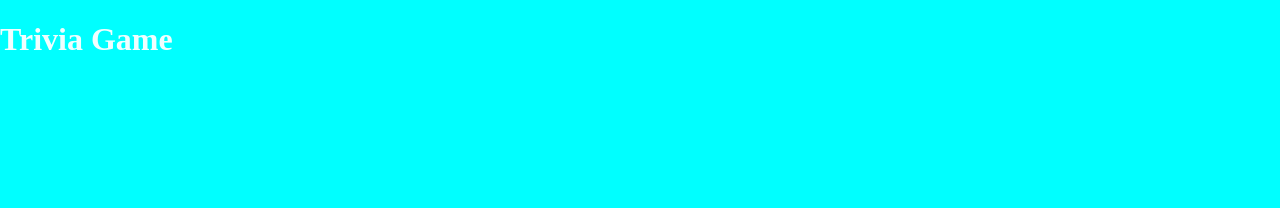
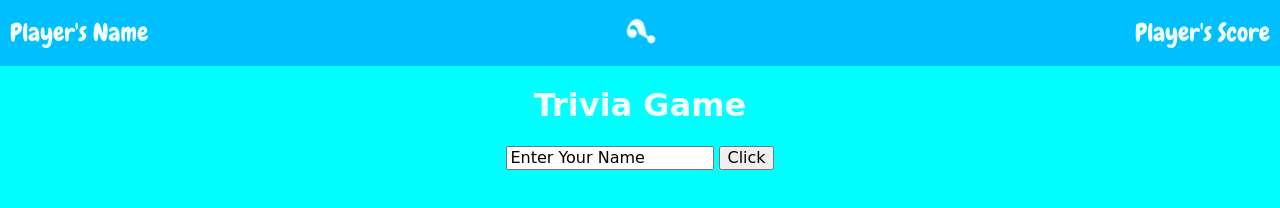
Before and after one commit to K0LdW0rLd/Trivia-Game, a plain HTML site: page index.html in a window 1280 px wide. Drawn offline with Linux system fonts and the light colour scheme; a web font is replaced by a local one.

Commit message:
Added top nav and added input to change player name with submit

```diff
--- a/CSS/style.css
+++ b/CSS/style.css
@@ -1,4 +1,30 @@
 body {
   background-color: aqua;
   color: azure;
+  font-family: 'Fredericka the Great', cursive;
+  text-align: center;
 }
+.logo {
+  font-size: 40px;
+  font-weight: bold;
+  font-family: 'Abril Fatface', cursive;
+  animation: rotation 6s infinite linear;
+}
+.nav {
+  background-color: deepskyblue;
+  padding: 10px;
+  font-size: 25px;
+  display: flex;
+  justify-content: space-between;
+  align-items: center;
+  font-family: 'Chewy', cursive;
+}
+
+@keyframes rotation {
+  from {
+    transform: rotate(0deg);
+  }
+  to {
+    transform: rotate(359deg);
+  }
+}
--- a/index.html
+++ b/index.html
@@ -3,16 +3,27 @@
   <head>
     <meta charset="utf-8">
     <link rel="stylesheet" href="CSS/normalize.css">
+    <link href="https://fonts.googleapis.com/css?family=Abril+Fatface|Chewy|Fredericka+the+Great&display=swap" rel="stylesheet">
     <link rel="stylesheet" href="CSS/style.css">
     <title>Trivia Game</title>
   </head>
   <body>
     <header>
-
+      <section class = 'nav'>
+        <div id="playerName">Player's Name</div>
+        <div class="logo">?</div>
+        <div id='playerScore'>Player's Score</div>
+      </section>
     </header>
     <body>
       <section class='title'>
         <h1>Trivia Game</h1>
+      </section>
+      <section class='game'>
+        <form id="form" action="index.html" method="post">
+          <input type="text" name="pName" class ='pName' value="Enter Your Name">
+          <input type="submit" name="" value="Click">
+        </form>
       </section>
     </body>
     <footer>
--- a/script.js
+++ b/script.js
@@ -1 +1,9 @@
 console.log('I Work')
+//Change the player name upon click
+let form = document.querySelector('#form');
+const formInput = form.querySelector('input.pName');
+
+form.addEventListener('submit', evt => {
+  evt.preventDefault();
+  document.querySelector('#playerName').innerHTML = formInput.value
+})
```
